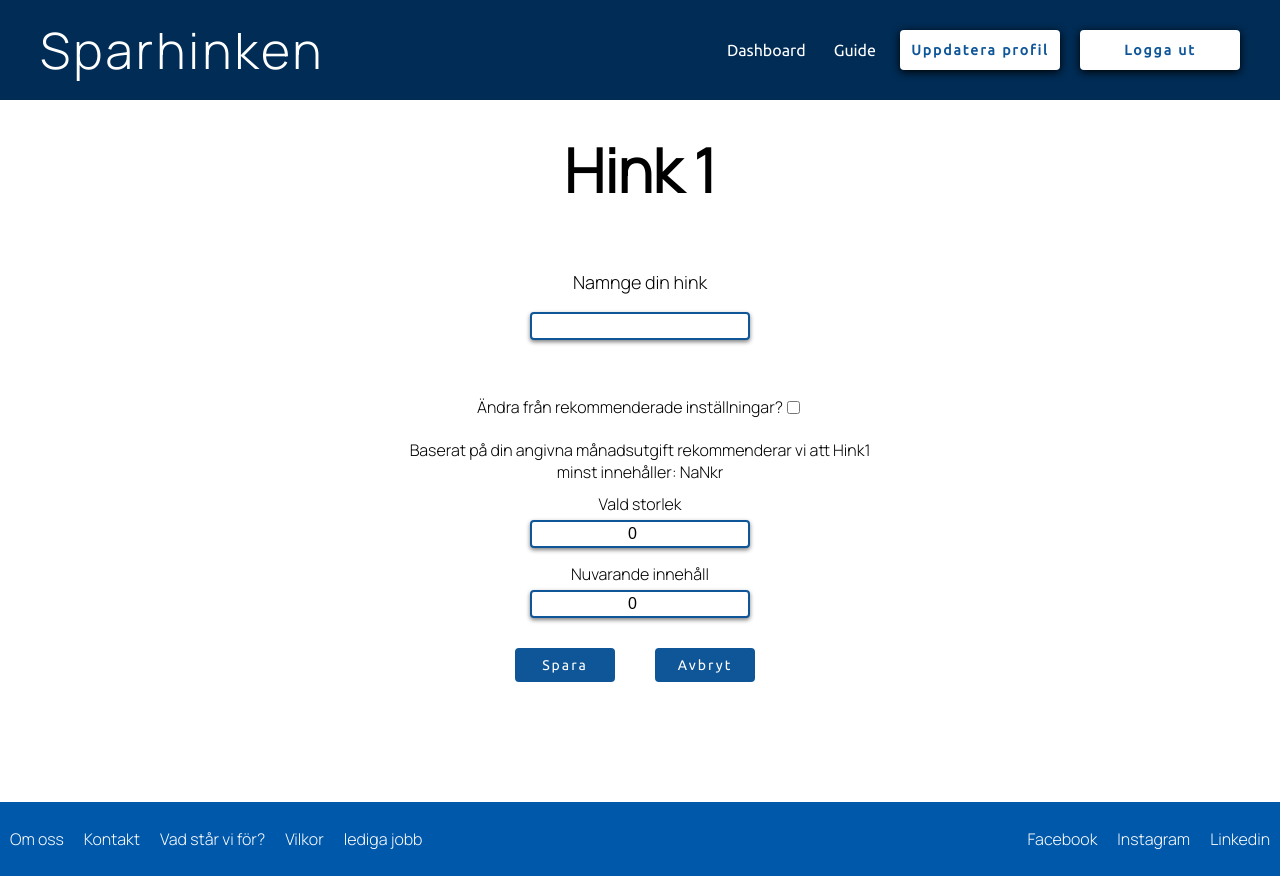
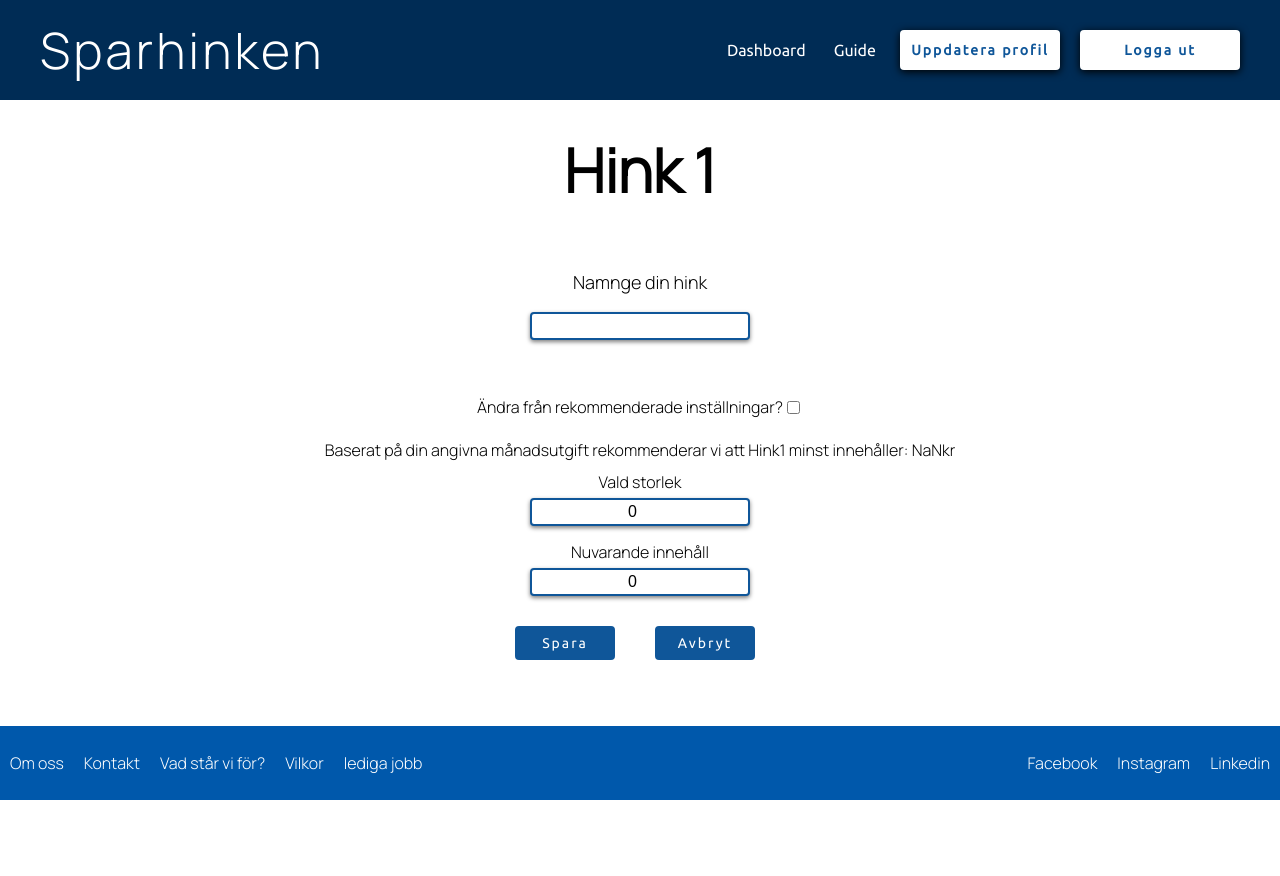
Before and after one commit to Joelhagg/sparhinken, a React (Create React App) app: page /bucket/1 in a window 1280 px wide. After the commit the page ends 800 px from the top, so only its background shows below. Built offline with nearby package versions, Linux system fonts and the light colour scheme; no server answers; the database is empty; sample sign-in values are in the browser's storage.

Commit message:
small styling fix
This will remove side scrollbar on bucket

```diff
--- a/src/components/App.scss
+++ b/src/components/App.scss
@@ -17,7 +17,8 @@ nav {
 
 main {
     width: 100vw;
-    height: 100%
+    height: 100%;
+    overflow-x: hidden;
 }
 
 
--- a/src/components/Bucket/Bucket.scss
+++ b/src/components/Bucket/Bucket.scss
@@ -12,7 +12,7 @@
 }
 
 .bucketContainer {
-    width: 500px;
+    width: 700px;
     // outline: solid green 2px;
     display: flex;
     flex-direction: column;
```
